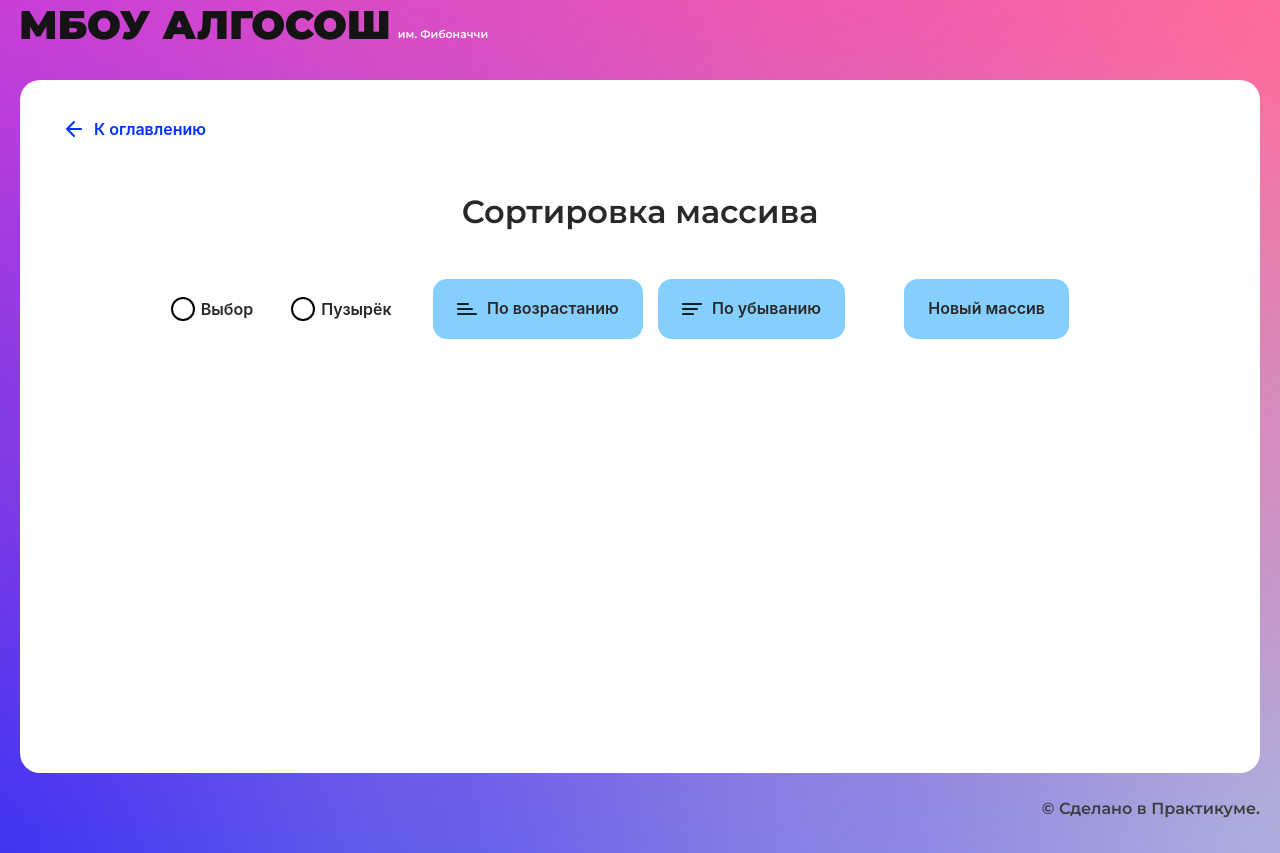
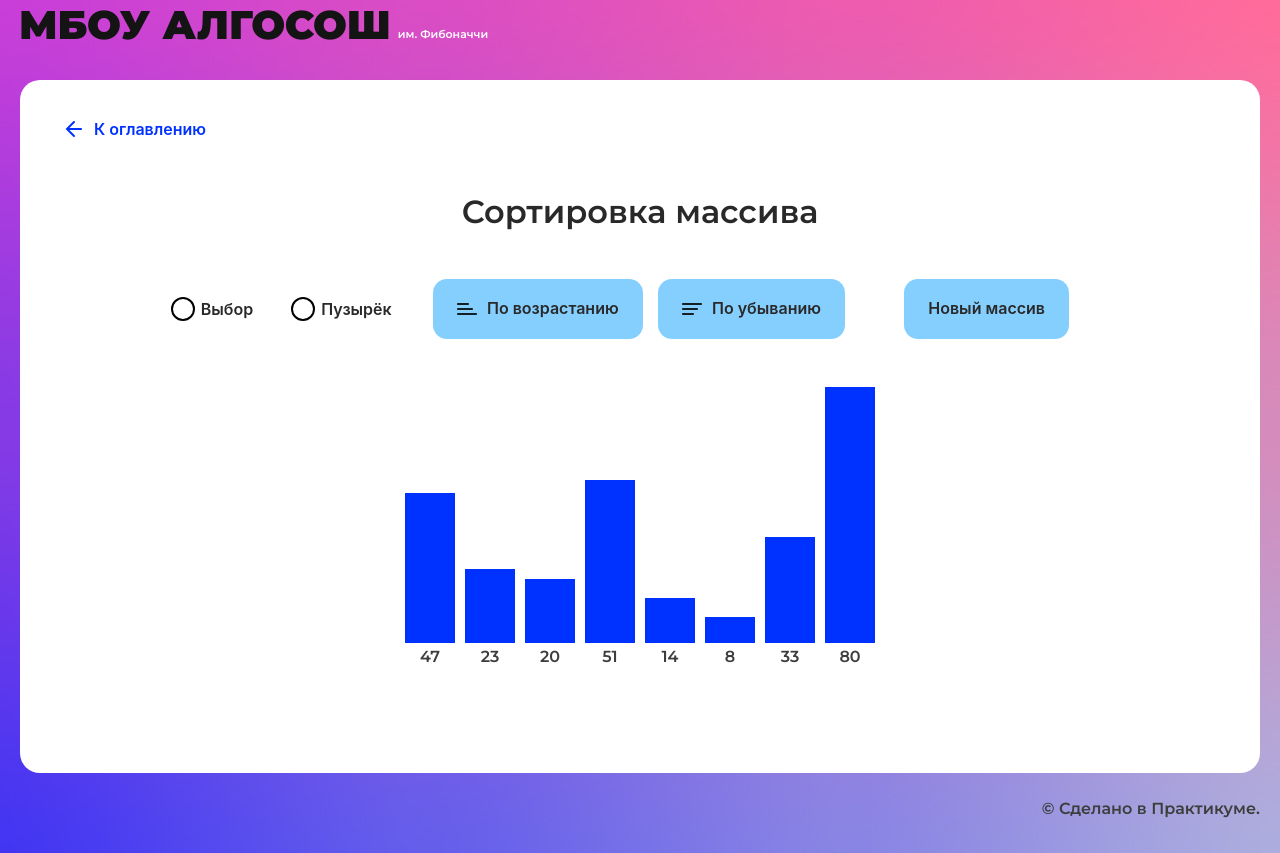
Before and after one commit to yandex-praktikum/algososh, a React (Create React App) app: page /sorting in a window 1280 px wide. Both pictures are taken after a click on the button "Новый массив". Built offline with nearby package versions, Linux system fonts and the light colour scheme.

Commit message:
add Sorting-page rendering of random array

```diff
--- a/src/components/sorting-page/sorting-page.module.css
+++ b/src/components/sorting-page/sorting-page.module.css
@@ -47,3 +47,24 @@
 .buttonWrapper_big {
     width: 213px;
 }
+
+.sortingList {
+    box-sizing: border-box;
+    margin: 48px auto 0 auto;
+    padding: 0;
+    display: flex;
+    flex-direction: row;
+    justify-content: center;
+    align-items: end;
+}
+
+.listItem {
+    margin: 0 10px 0 0;
+    padding: 0;
+    box-sizing: border-box;
+    list-style-type: none;
+}
+
+.listItem:last-child {
+    margin-right: 0;
+}
--- a/src/components/sorting-page/sorting-page.tsx
+++ b/src/components/sorting-page/sorting-page.tsx
@@ -5,6 +5,8 @@ import {RadioInput} from "../ui/radio-input/radio-input";
 import {Button} from "../ui/button/button";
 import {Direction} from "../../types/direction";
 import {randomArr} from "./utils/randomArr";
+import {nanoid} from "nanoid";
+import {Column} from "../ui/column/column";
 
 export const SortingPage: React.FC = () => {
     const [arr, setArr] = useState<Array<number>>([]);
@@ -41,6 +43,15 @@ export const SortingPage: React.FC = () => {
                     </div>
                 </div>
             </div>
+            <ul className={styles.sortingList}>
+                {arr?.map((char, idx) => {
+                    return (
+                        <li key={nanoid()} className={styles.listItem}>
+                            <Column index={char}/>
+                        </li>
+                    )
+                })}
+            </ul>
         </SolutionLayout>
     );
 };
```
